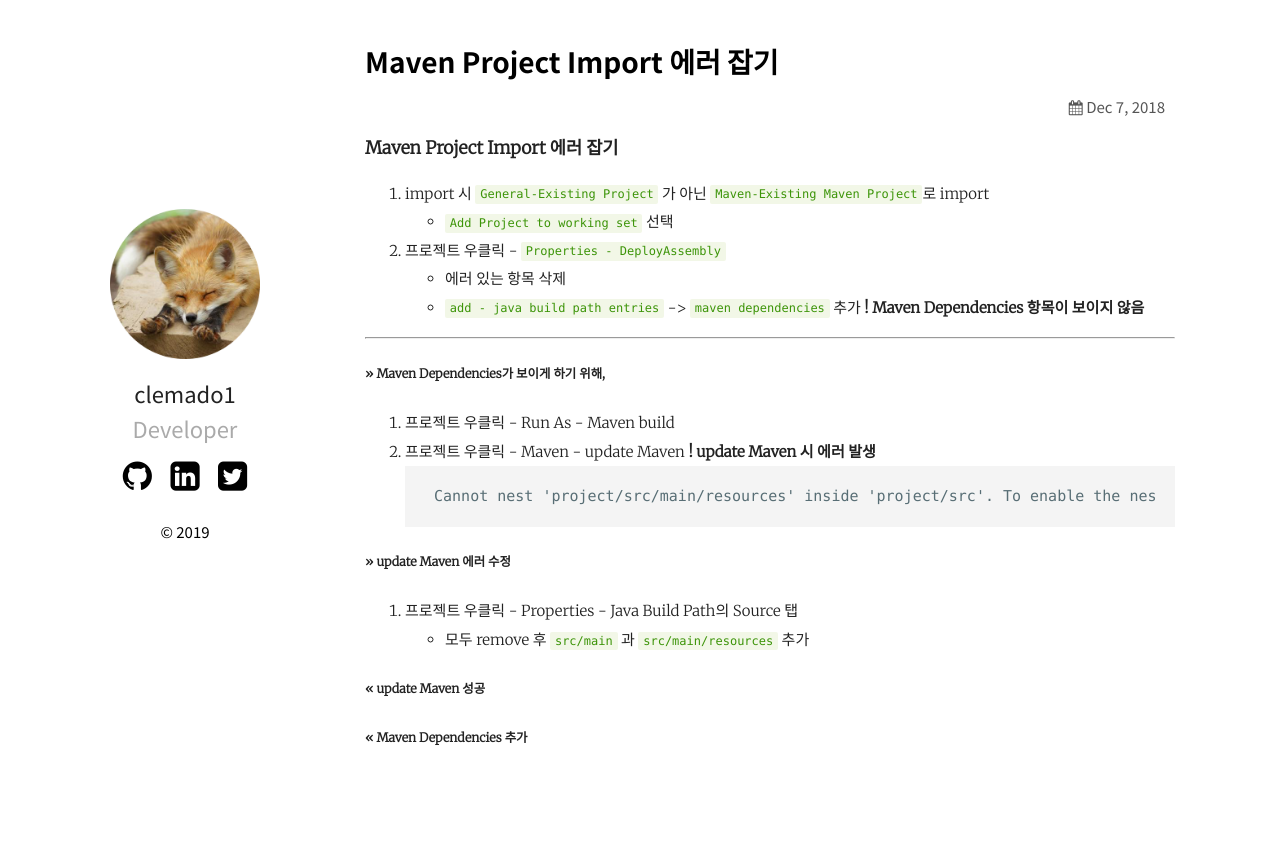
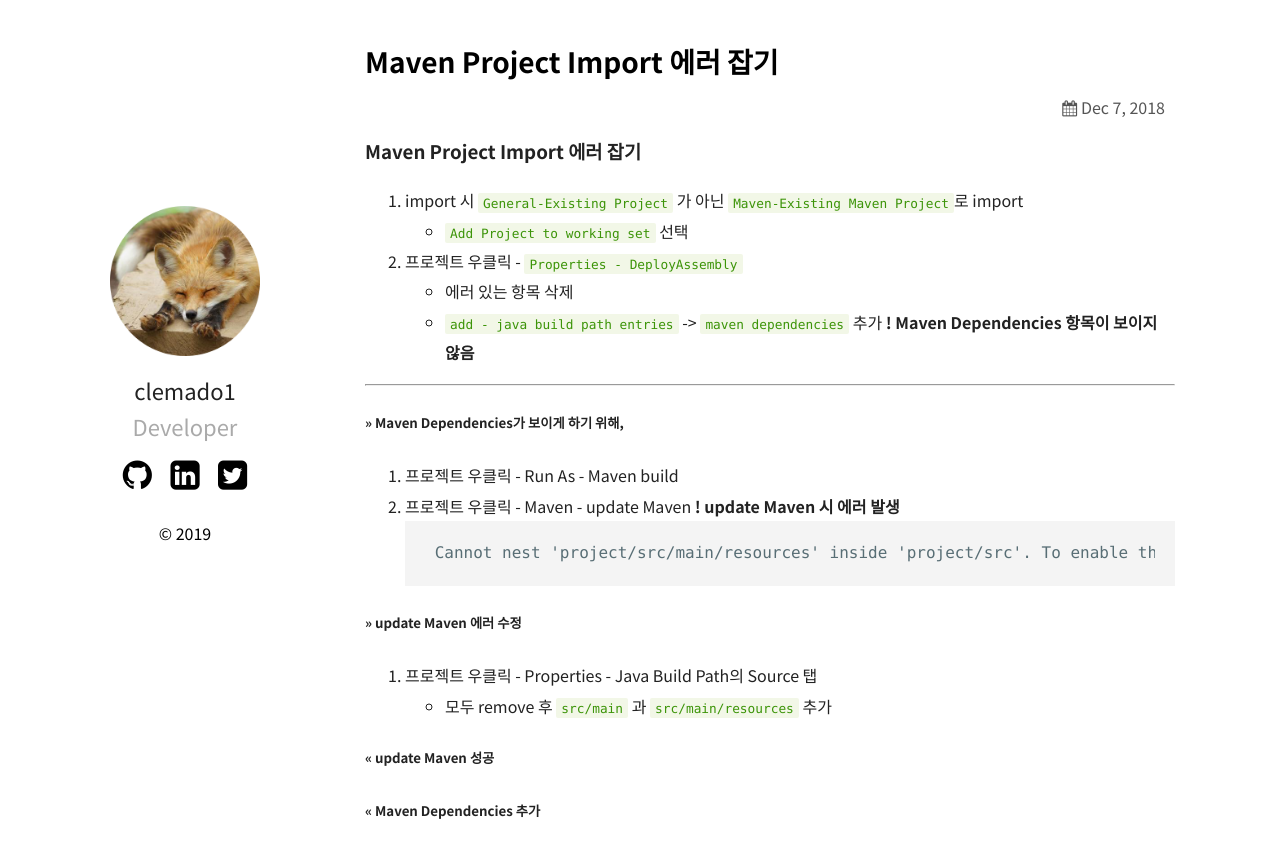
Before and after one commit to clemado1/blog-old, a Jekyll site: the page built from _posts/2018-12-07-Maven-Project-Import-에러-잡기.md, in a window 1280 px wide. Shown: the top 858 px of the page. Built offline with Jekyll 4.4.1, drawn with Linux system fonts in a browser that asks for light colours; our own code applies the rules of GitHub Pages for plain Markdown files.

Commit message:
modify scss font-family

```diff
--- a/_sass/_syntax.scss
+++ b/_sass/_syntax.scss
@@ -8,7 +8,7 @@ div.highlight {
 	padding: 5px 20px;
 }
 pre.highlight, code {
-	font-family: 'Consolas', Menlo, monospace;
+	font-family: 'Consolas', 'Noto Sans KR';
 	line-height: 1.4em;
 	tab-size: 4;
 }
--- a/_sass/ext/_normalize.scss
+++ b/_sass/ext/_normalize.scss
@@ -231,7 +231,6 @@ code,
 kbd,
 pre,
 samp {
-    @import url(http://fonts.googleapis.com/earlyaccess/notosanskr.css);
     font-family: 'Noto Sans KR', monospace;
     font-size: 1em;
 }
--- a/_sass/plain.scss
+++ b/_sass/plain.scss
@@ -15,7 +15,7 @@ $leftWidth: 220px;
 body {
 	@import url(http://fonts.googleapis.com/earlyaccess/notosanskr.css);
 	font-family: 'Noto Sans KR', 'Raleway', sans-serif;
-	font-size: 15px;
+	font-size: 16px;
 	line-height: 1.2em;
 	margin: 0;
 	-webkit-font-smoothing: antialiased;
@@ -160,7 +160,6 @@ main {
 	padding-left: 40px;
 }
 .post {
-	font-family: 'Merriweather', sans-serif;
 	font-weight: 300;
 	color: #222;
 	line-height: 1.9em;
```
